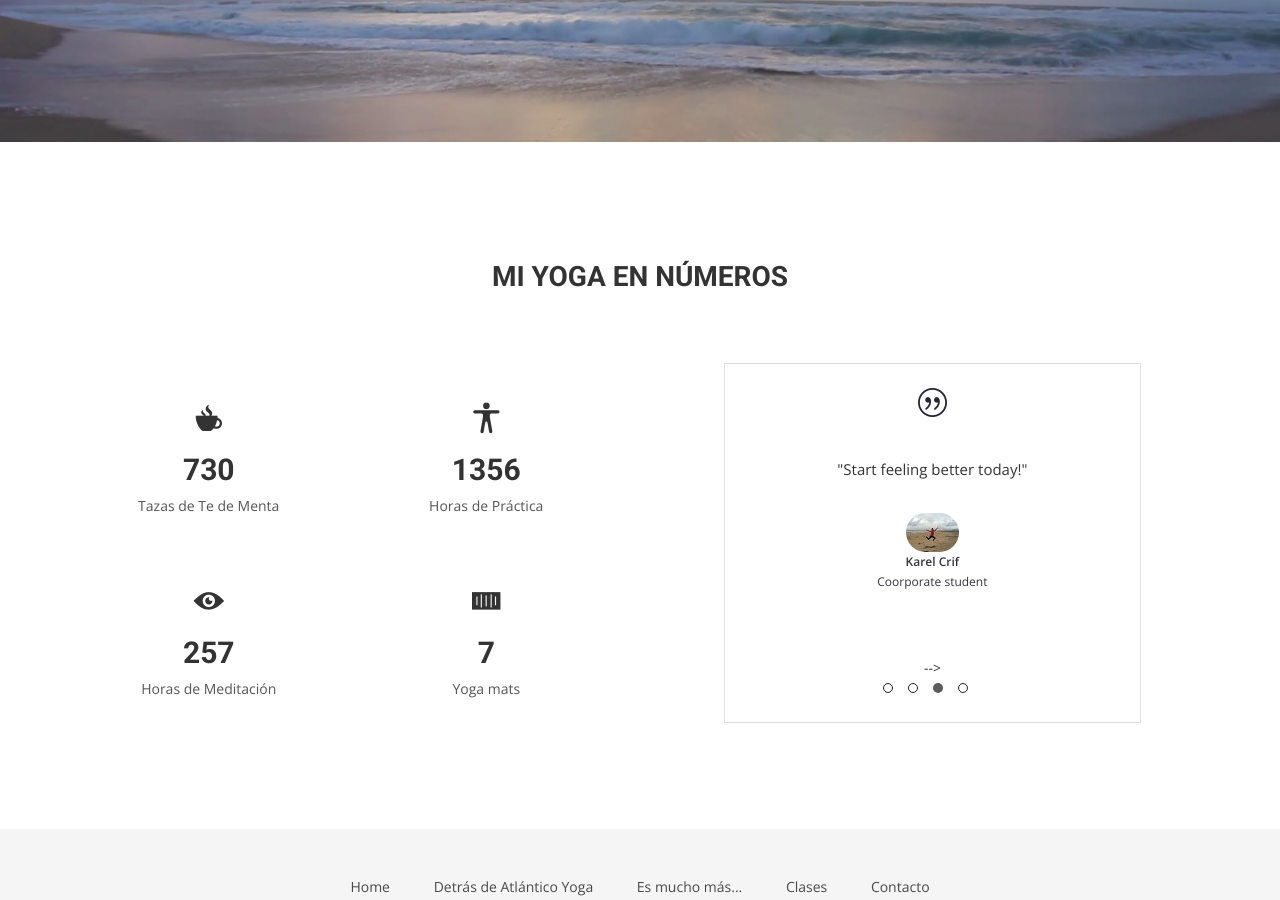
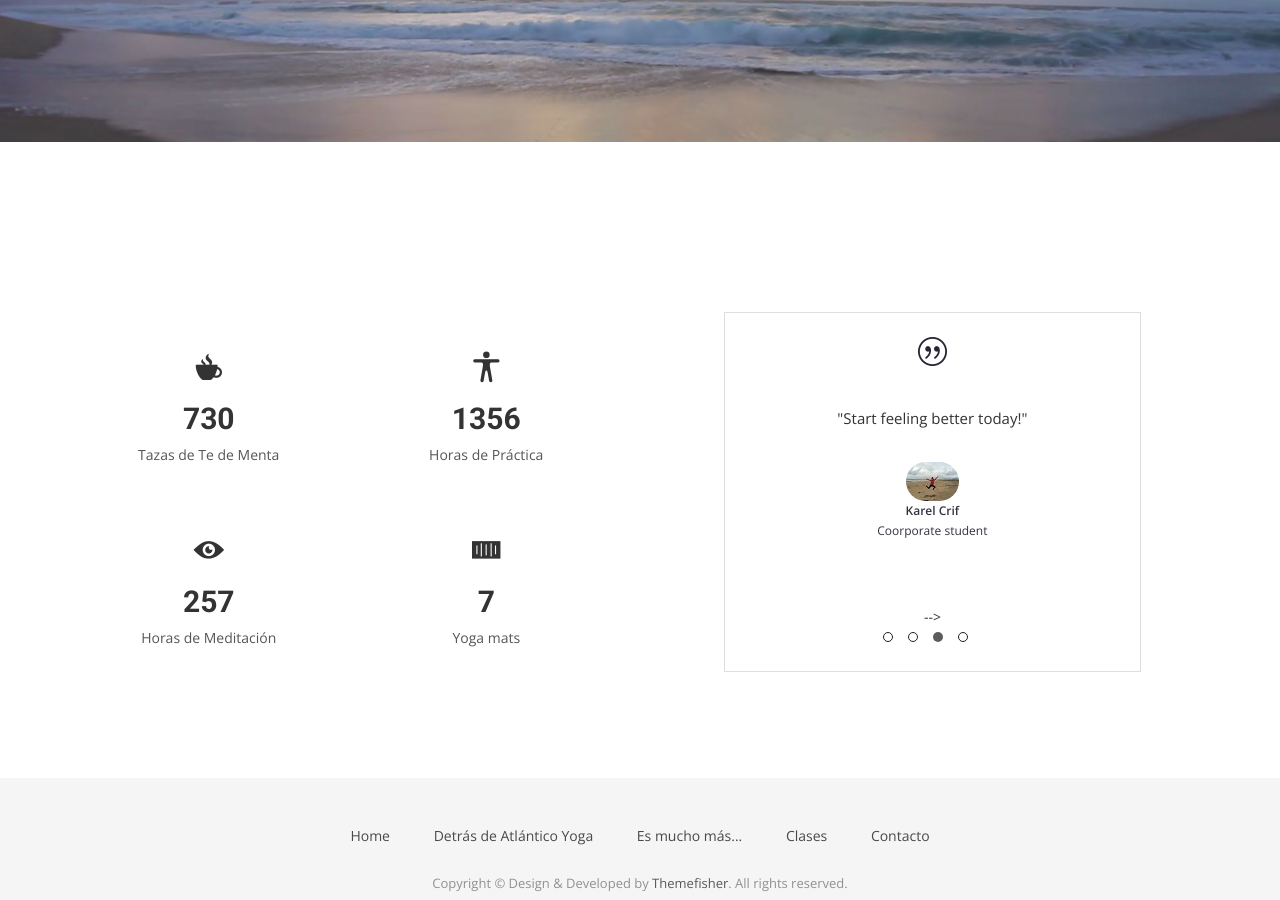
Before and after one commit to mpbarral/atlanticoyoga, a Jekyll site: the page built from index.html, in a window 1280 px wide and 900 px high, scrolled down 2544 px. Built offline with Jekyll 4.4.1, drawn with Linux system fonts in a browser that asks for light colours; nearby versions of some CDN libraries; some web fonts are replaced.

Commit message:
eliminando mi yoga en numeros

```diff
--- a/index.html
+++ b/index.html
@@ -107,7 +107,7 @@ permalink: /
   <div class="container">
     <div class="row">
       <div class="section-title text-center">
-        <h2>Mi yoga en números</h2>
+        <h2></h2>
         <!-- <p>Far far away, behind the word mountains, far from the countries Vokalia and Consonantia, there live the blind texts. Separated they live in Bookmarksgrove right at the coast of the Semantics</p>-->
       </div>
     </div>
--- a/masque.html
+++ b/masque.html
@@ -36,7 +36,7 @@ permalink: /masque/
           – James Baraz”</p>
 
 
-        <p>     <br /> <br />“No vivas en el pasado, ni imagines el futuro, concentra la mente n el momento presente” – Gautama Buddha”</p>
+        <p>     <br /> <br />“No vivas en el pasado, ni imagines el futuro, concentra la mente en el momento presente” – Gautama Buddha”</p>
       <!--</header>-->
     <!--</article>-->
      </div>
```
